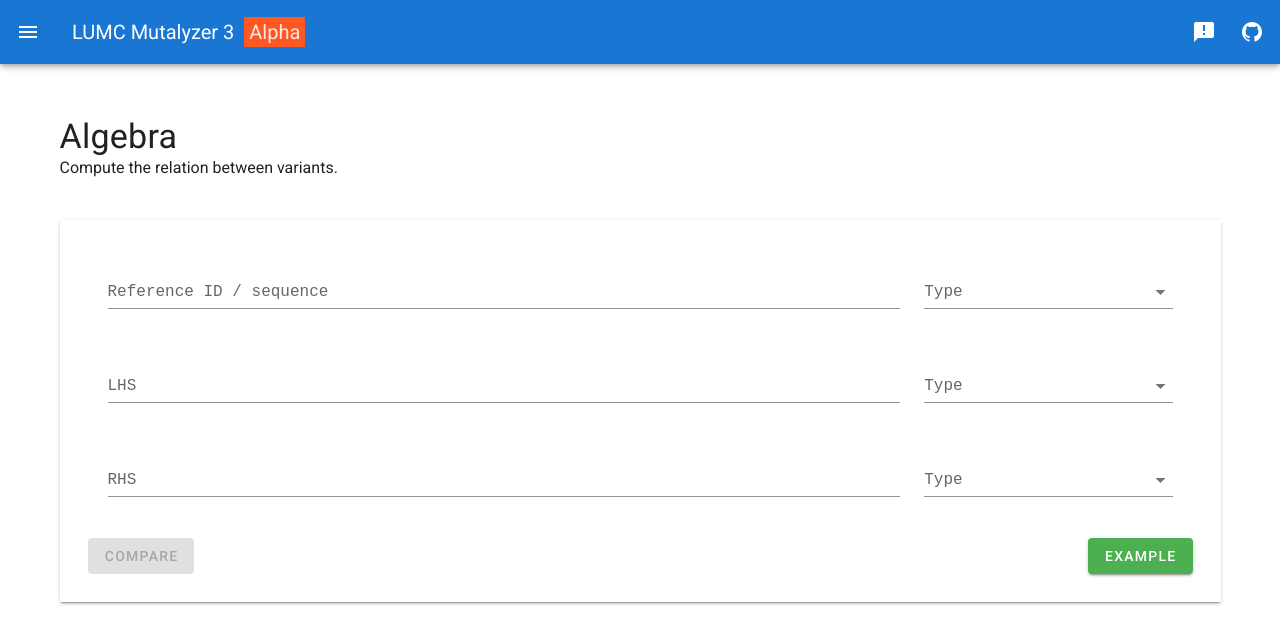
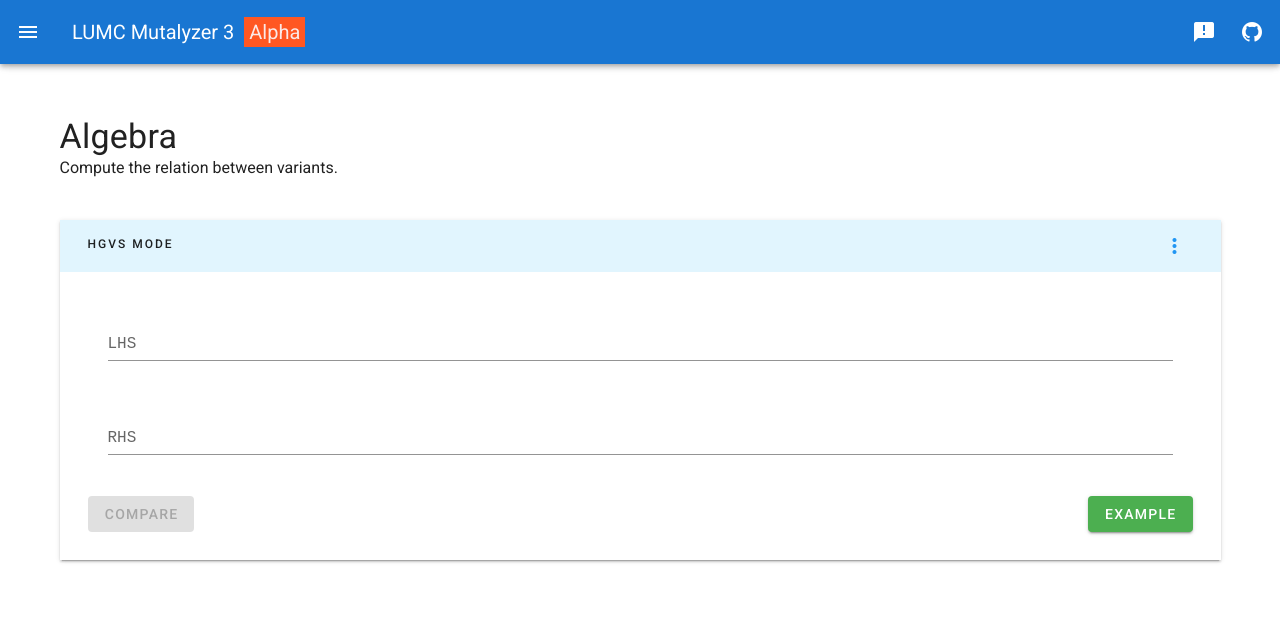
Before and after one commit to mutalyzer/website, a Vue app: page /algebra in a window 1280 px wide. Shown: the top 644 px of the page. Built offline with nearby package versions, Linux system fonts and the light colour scheme; what v-clipboard would draw is missing.

Commit message:
Update the algebra view

```diff
--- a/package.json
+++ b/package.json
@@ -9,6 +9,7 @@
   },
   "dependencies": {
     "core-js": "^3.9.1",
+    "postgresql-client": "^1.16.4",
     "v-clipboard": "^2.2.3",
     "vue": "^2.6.12",
     "vue-json-pretty": "^1.7.1",
--- a/src/components/MapDescription.vue
+++ b/src/components/MapDescription.vue
@@ -212,7 +212,6 @@ export default {
     reference_id: null,
     selector_id: null,
     details: null,
-    gene_id: null,
   },
   data() {
     return {
--- a/src/views/Algebra.vue
+++ b/src/views/Algebra.vue
@@ -4,36 +4,52 @@
       <v-flex xs12>
         <h1 class="display-1 mt-10">Algebra</h1>
         <p>Compute the relation between variants.</p>
-        <v-sheet elevation="2" class="mt-10 pa-10">
+        <v-sheet elevation="2" class="mt-10">
+          <v-sheet class="pl-10 pt-5 pb-5 pr-10" color="light-blue lighten-5">
+            <v-row>
+              <strong class="overline">{{ getTitleText() }}</strong>
+              <v-spacer></v-spacer>
+              <v-menu open-on-hover bottom left content-class="elevation-2">
+                <template v-slot:activator="{ on, attrs }">
+                  <v-btn color="blue" icon v-bind="attrs" v-on="on">
+                    <v-icon>mdi-dots-vertical</v-icon>
+                  </v-btn>
+                </template>
+
+                <v-list>
+                  <v-list-item class="text-right">
+                    <v-btn
+                      small
+                      text
+                      color="primary"
+                      @click="switchReferenceType()"
+                      >{{ getSwitchText() }}</v-btn
+                    >
+                  </v-list-item>
+                </v-list>
+              </v-menu>
+            </v-row>
+          </v-sheet>
+          <v-sheet class="pa-10">
             <v-form ref="form" v-model="valid" :lazy-validation="lazy">
-            <v-row class="pl-2 pr-2">
-              <v-col cols="12" sm="9" lg="9">
+              <v-row v-if="referenceType == 'sequence'" class="pl-2 pr-2">
+                <v-col cols="12">
                   <v-text-field
                     :rules="rules"
                     v-model="reference"
-                  :label="'Reference ID / sequence'"
-                  :hint="'E.g. NG_012337.3'"
+                    :label="'Reference sequence'"
+                    :hint="'E.g. ATTAAA'"
                     :clearable="true"
                   ></v-text-field>
                 </v-col>
-
-              <v-col cols="12" sm="3" lg="3">
-                <v-select
-                  :rules="rules"
-                  :items="['id', 'sequence']"
-                  v-model="referenceType"
-                  label="Type"
-                  :clearable="true"
-                ></v-select>
-              </v-col>
               </v-row>
-            <v-row class="pl-2 pr-2">
+              <v-row v-if="referenceType == 'sequence'" class="pl-2 pr-2">
                 <v-col cols="12" sm="9" lg="9">
                   <v-text-field
                     :rules="rules"
                     v-model="lhs"
                     :label="'LHS'"
-                  :hint="'E.g. NG_012337.3:g.100del'"
+                    :hint="'E.g. ATTAA'"
                     :clearable="true"
                   ></v-text-field>
                 </v-col>
@@ -41,19 +57,33 @@
                 <v-col cols="12" sm="3" lg="3">
                   <v-select
                     v-model="lhsType"
-                  :items="['sequence', 'hgvs', 'variant']"
+                    :rules="rules"
+                    :items="['sequence', 'variant']"
                     :clearable="true"
                     label="Type"
                   ></v-select>
                 </v-col>
               </v-row>
-            <v-row class="pl-2 pr-2">
+
+              <v-row v-if="referenceType == 'id'" class="pl-2 pr-2">
+                <v-col cols="12">
+                  <v-text-field
+                    :rules="rules"
+                    v-model="lhs"
+                    :label="'LHS'"
+                    :hint="'E.g. NG_012337.3:g.274T>A'"
+                    :clearable="true"
+                  ></v-text-field>
+                </v-col>
+              </v-row>
+
+              <v-row v-if="referenceType == 'sequence'" class="pl-2 pr-2">
                 <v-col cols="12" sm="9" lg="9">
                   <v-text-field
+                    v-model="rhs"
                     :rules="rules"
-                  v-model="rhs"
                     :label="'RHS'"
-                  :hint="'E.g. NM_001232.3'"
+                    :hint="'E.g. TTTTT'"
                     :clearable="true"
                   ></v-text-field>
                 </v-col>
@@ -61,10 +91,23 @@
                 <v-col cols="12" sm="3" lg="3">
                   <v-select
                     v-model="rhsType"
-                  :items="['sequence', 'hgvs', 'variant']"
+                    :rules="rules"
+                    :items="['sequence', 'variant']"
                     :clearable="true"
                     label="Type"
                   ></v-select>
+                </v-col>
+              </v-row>
+
+              <v-row v-if="referenceType == 'id'" class="pl-2 pr-2">
+                <v-col cols="12">
+                  <v-text-field
+                    :rules="rules"
+                    v-model="rhs"
+                    :label="'RHS'"
+                    :hint="'E.g. NG_012337.3:g.274del'"
+                    :clearable="true"
+                  ></v-text-field>
                 </v-col>
               </v-row>
             </v-form>
@@ -93,6 +136,7 @@
                 Example
               </v-btn>
             </v-row>
+          </v-sheet>
         </v-sheet>
 
         <v-overlay :absolute="true" :value="loadingOverlay">
@@ -193,30 +237,7 @@ export default {
   },
   methods: {
     run: function () {
-      if (
-        this.$route.query.reference &&
-        0 !== this.$route.query.reference.length
-      ) {
-        this.reference = this.$route.query.reference;
-      }
-      if (
-        this.$route.query.referenceType &&
-        0 !== this.$route.query.referenceType.length
-      ) {
-        this.referenceType = this.$route.query.referenceType;
-      }
-      if (this.$route.query.lhs && 0 !== this.$route.query.lhs.length) {
-        this.lhs = this.$route.query.lhs;
-      }
-      if (this.$route.query.lhsType && 0 !== this.$route.query.lhsType.length) {
-        this.lhsType = this.$route.query.lhsType;
-      }
-      if (this.$route.query.rhs && 0 !== this.$route.query.rhs.length) {
-        this.rhs = this.$route.query.rhs;
-      }
-      if (this.$route.query.rhsType && 0 !== this.$route.query.rhsType.length) {
-        this.rhsType = this.$route.query.rhsType;
-      }
+      this.setRouterParams();
       if (
         this.$route.query.reference &&
         0 !== this.$route.query.reference.length &&
@@ -234,13 +255,117 @@ export default {
         this.compare();
       }
     },
+    setRouterParams: function () {
+      if (
+        this.$route.query.referenceType &&
+        0 !== this.$route.query.referenceType.length
+      ) {
+        if (this.$route.query.referenceType == "sequence") {
+          this.referenceType = this.$route.query.referenceType;
+        } else if (this.$route.query.referenceType == "id") {
+          this.referenceType = this.$route.query.referenceType;
+        } else {
+          this.referenceType = "id";
+        }
+      } else {
+        this.referenceType = "id";
+      }
+      if (
+        this.$route.query.reference &&
+        0 !== this.$route.query.reference.length
+      ) {
+        this.reference = this.$route.query.reference;
+      }
+      if (this.$route.query.lhs && 0 !== this.$route.query.lhs.length) {
+        this.lhs = this.$route.query.lhs;
+      }
+      if (this.$route.query.lhsType && 0 !== this.$route.query.lhsType.length) {
+        if (
+          (this.referenceType == "sequence" &&
+            (this.$route.query.lhsType == "sequence" ||
+              this.$route.query.lhsType == "variant")) ||
+          (this.referenceType == "id" && this.$route.query.lhsType == "hgvs")
+        ) {
+          this.lhsType = this.$route.query.lhsType;
+        } else {
+          this.lhsType = null;
+        }
+      }
+      if (this.$route.query.rhs && 0 !== this.$route.query.rhs.length) {
+        this.rhs = this.$route.query.rhs;
+      }
+      if (this.$route.query.rhsType && 0 !== this.$route.query.rhsType.length) {
+        if (
+          (this.referenceType == "sequence" &&
+            (this.$route.query.rhsType == "sequence" ||
+              this.$route.query.rhsType == "variant")) ||
+          (this.referenceType == "id" && this.$route.query.rhsType == "hgvs")
+        ) {
+          this.rhsType = this.$route.query.rhsType;
+        } else {
+          this.rhsType = null;
+        }
+      }
+    },
+    switchReferenceType: function () {
+      if (this.referenceType == "sequence") {
+        this.$router.push({
+          name: "Algebra",
+          query: {
+            referenceType: "id",
+            lhsType: "hgvs",
+            rhsType: "hgvs",
+          },
+        });
+        // this.referenceType = "id";
+        // this.lhsType = "hgvs";
+        // this.rhsType = "hgvs";
+      } else if (this.referenceType == "id") {
+        this.$router.push({
+          name: "Algebra",
+          query: {
+            referenceType: "sequence",
+          },
+        });
+        // this.referenceType = "sequence";
+        // this.lhsType = null;
+        // this.rhsType = null;
+      }
+      this.relation = null;
+      // this.reference = null;
+      // this.lhs = null;
+      // this.rhs = null;
+    },
+    getSwitchText: function () {
+      if (this.referenceType == "id") {
+        return "Switch to sequence mode";
+      } else if (this.referenceType == "sequence") {
+        return "Switch to HGVS mode";
+      }
+    },
+    getTitleText: function () {
+      if (this.referenceType == "id") {
+        return "HGVS Mode";
+      } else if (this.referenceType == "sequence") {
+        return "Sequence Mode";
+      }
+    },
     setExample: function () {
+      if (this.referenceType == "id") {
         this.reference = "NG_012337.3";
         this.referenceType = "id";
         this.lhs = "NG_012337.3:g.274T>A";
         this.lhsType = "hgvs";
         this.rhs = "NG_012337.3:g.274del";
         this.rhsType = "hgvs";
+      } else if (this.referenceType == "sequence") {
+        this.reference = "AAAAA";
+        this.referenceType = "sequence";
+        this.lhs = "ATAAAAA";
+        this.lhsType = "sequence";
+        this.rhs = "2_3insT";
+        this.rhsType = "variant";
+      }
     },
     compare: function () {
       this.errorMessages = [];
--- a/src/views/PositionConverter.vue
+++ b/src/views/PositionConverter.vue
@@ -41,7 +41,7 @@
 
               <v-col cols="12" sm="6" lg="3">
                 <v-select
-                  :items="['Reference', 'Selector', 'g', 'c', 'n']"
+                  :items="['g', 'c', 'n']"
                   v-model="fromCoordinateSystem"
                   label="Coordinate system"
                   :clearable="true"
@@ -80,7 +80,7 @@
               <v-col cols="12" sm="6" lg="3">
                 <v-select
                   v-model="toCoordinateSystem"
-                  :items="['Reference', 'Selector', 'g', 'c', 'n']"
+                  :items="['g', 'c', 'n']"
                   :clearable="true"
                   label="Coordinate system"
                 ></v-select>
```
Also changed, not shown: 1 other file (tests, documents, lock files or other folders). Lines whose indentation alone changed are shown as unchanged.
